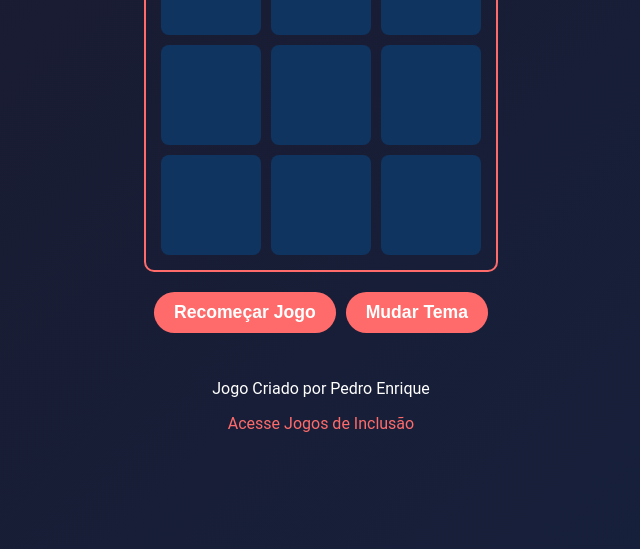
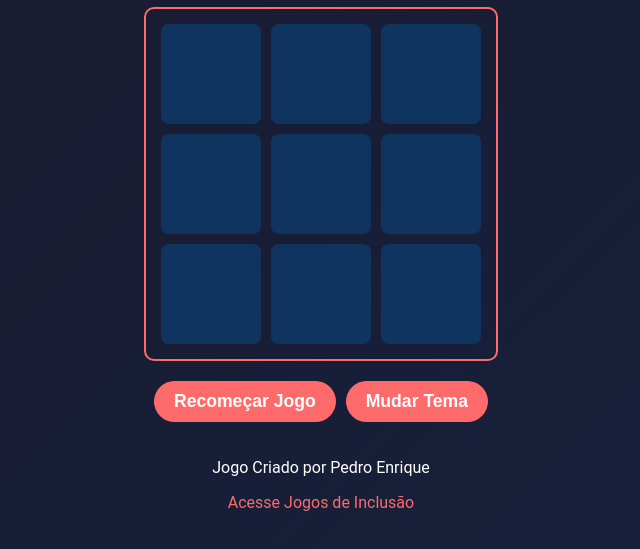
Before and after one commit to jogosdeinclusao/JogoDaVelha, a plain HTML site: page index.html in a window 1280 px wide. Shown: the part 193-742 px from the top of the page, without its empty margins (319-959 px from the left). Drawn offline with Linux system fonts and the light colour scheme.

Commit message:
Add files via upload

```diff
--- a/index.html
+++ b/index.html
@@ -24,6 +24,7 @@ body {
   display: flex;
   flex-direction: column;
   align-items: center;
+  justify-content: center;
   min-height: 100vh;
   margin: 0;
   padding: 10px;
@@ -117,8 +118,9 @@ h1 {
 }
 
 .footer {
-  margin-top: 30px;
   text-align: center;
+  margin-top: 20px;
+  font-size: 1em;
   color: var(--text-color);
 }
 
@@ -126,8 +128,6 @@ h1 {
   color: var(--primary-color);
   text-decoration: none;
   transition: all 0.3s ease;
-  display: block;
-  margin-top: 5px;
 }
 
 .footer a:hover {
@@ -153,7 +153,7 @@ h1 {
 </div>
 <div class="footer">
   <p>Jogo Criado por Pedro Enrique</p>
-  <a href="https://jogosdeinclusao.github.io/">Acesse Jogos de Inclusão</a>
+  <p><a href="https://jogosdeinclusao.github.io/">Acesse Jogos de Inclusão</a></p>
 </div>
 
 <script>
```
Also changed, not shown: JogoDaVelha.html (+1 -0 lines).
